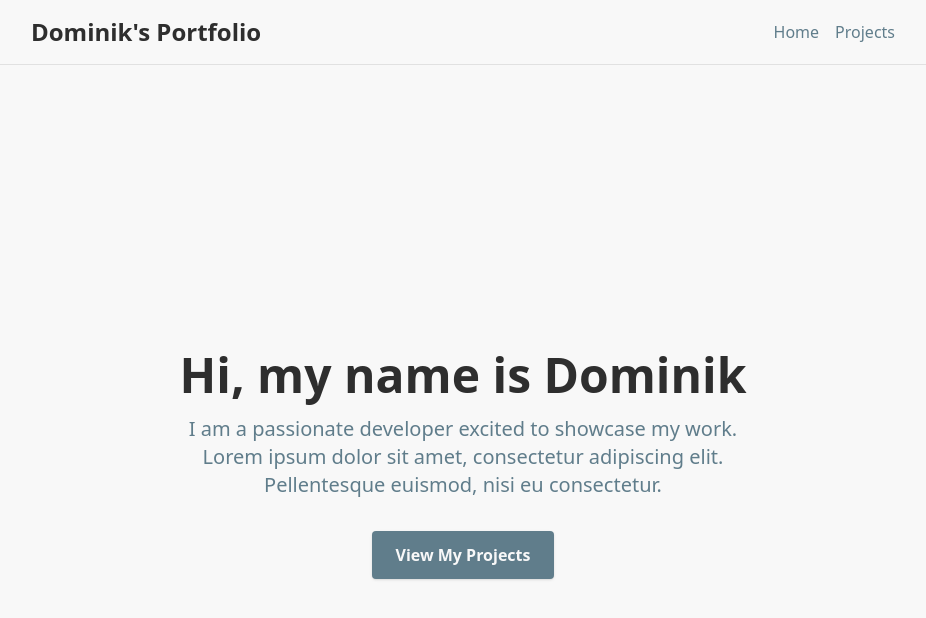
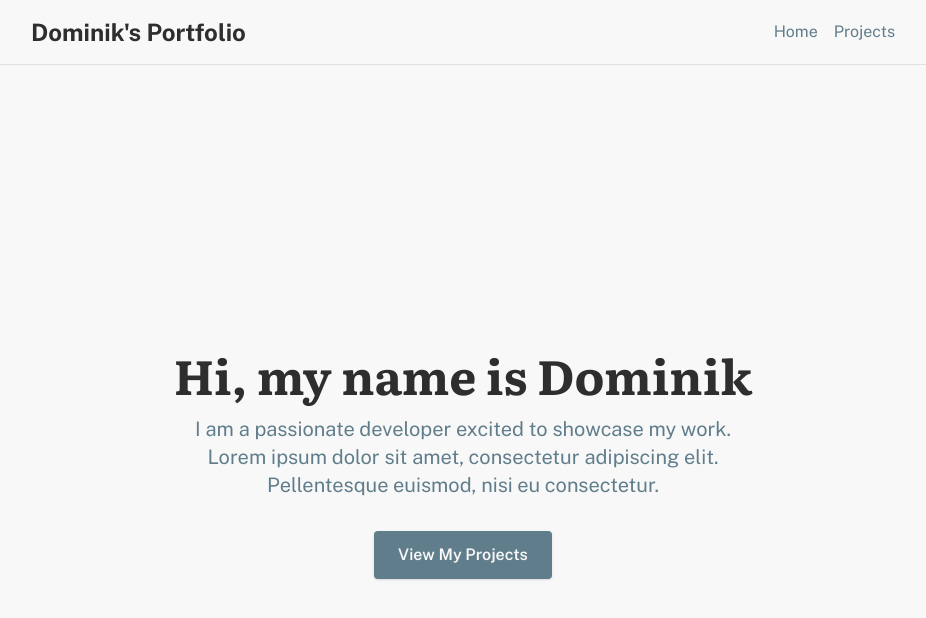
Before and after one commit to DomGme/portfolio-example, a Next.js app: page / in a window 1280 px wide. Shown: the top 618 px of the page, without its empty margins (177-1103 px from the left). Built offline with nearby package versions, Linux system fonts and the light colour scheme.

Commit message:
updated the font family used

```diff
--- a/app/globals.css
+++ b/app/globals.css
@@ -6,7 +6,8 @@
 @theme inline {
   --color-background: var(--background);
   --color-foreground: var(--foreground);
-  --font-sans: var(--font-geist-sans);
+  --font-sans: var(--font-public-sans); /* Public Sans for body text */
+  --font-serif: var(--font-literata);   /* Literata for headlines */
   --font-mono: var(--font-geist-mono);
   --color-sidebar-ring: var(--sidebar-ring);
   --color-sidebar-border: var(--sidebar-border);
@@ -118,5 +119,10 @@
   }
   body {
     @apply bg-background text-foreground;
+    font-family: var(--font-public-sans), 'Public Sans', Arial, sans-serif;
+  }
+  /* Use Literata for all headline elements */
+  h1, h2, h3, h4, h5, h6 {
+    font-family: var(--font-literata), 'Literata', serif;
   }
 }
--- a/app/layout.tsx
+++ b/app/layout.tsx
@@ -1,16 +1,19 @@
 import type { Metadata } from "next";
-import { Geist, Geist_Mono } from "next/font/google";
+import { Literata, Public_Sans } from "next/font/google";
 import "./globals.css";
 import { Header } from "../components/header";
 
-const geistSans = Geist({
-  variable: "--font-geist-sans",
+// Import Literata for headlines and accents
+const literata = Literata({
   subsets: ["latin"],
+  variable: "--font-literata",
+  display: "swap",
 });
-
-const geistMono = Geist_Mono({
-  variable: "--font-geist-mono",
+// Import Public Sans for body text
+const publicSans = Public_Sans({
   subsets: ["latin"],
+  variable: "--font-public-sans",
+  display: "swap",
 });
 
 export const metadata: Metadata = {
@@ -24,10 +27,13 @@ export default function RootLayout({
   children: React.ReactNode;
 }>) {
   return (
-    <html lang="en">
-      <body
-        className={`${geistSans.variable} ${geistMono.variable} antialiased`}
-      >
+    <html lang="en" className={`${literata.variable} ${publicSans.variable} antialiased`}>
+      {/*
+        Apply Public Sans as the default font for body text,
+        and Literata for headlines using Tailwind's font-sans and font-serif classes.
+        You can further customize this in globals.css or Tailwind config if needed.
+      */}
+      <body className="font-sans">
         <Header />
         {children}
       </body>
```
Also changed, not shown: 1 other file (tests, documents, lock files or other folders).
